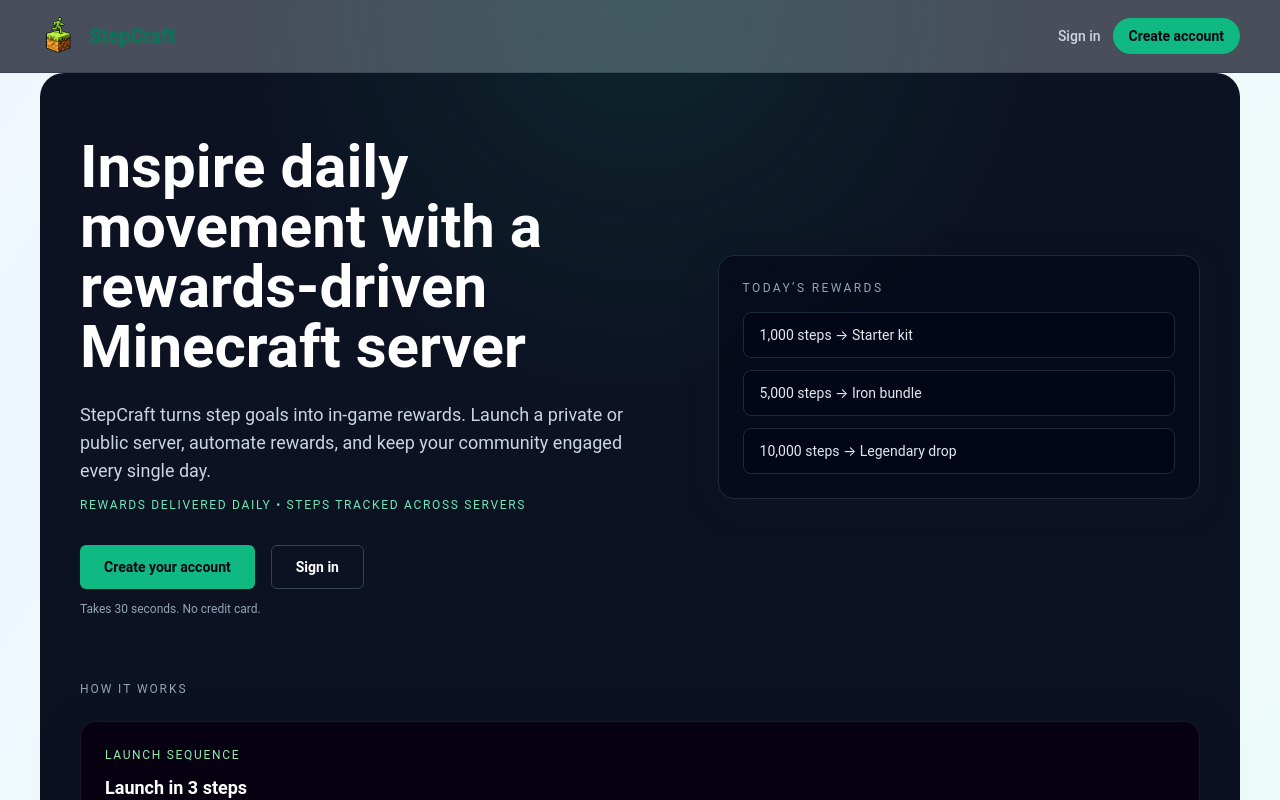
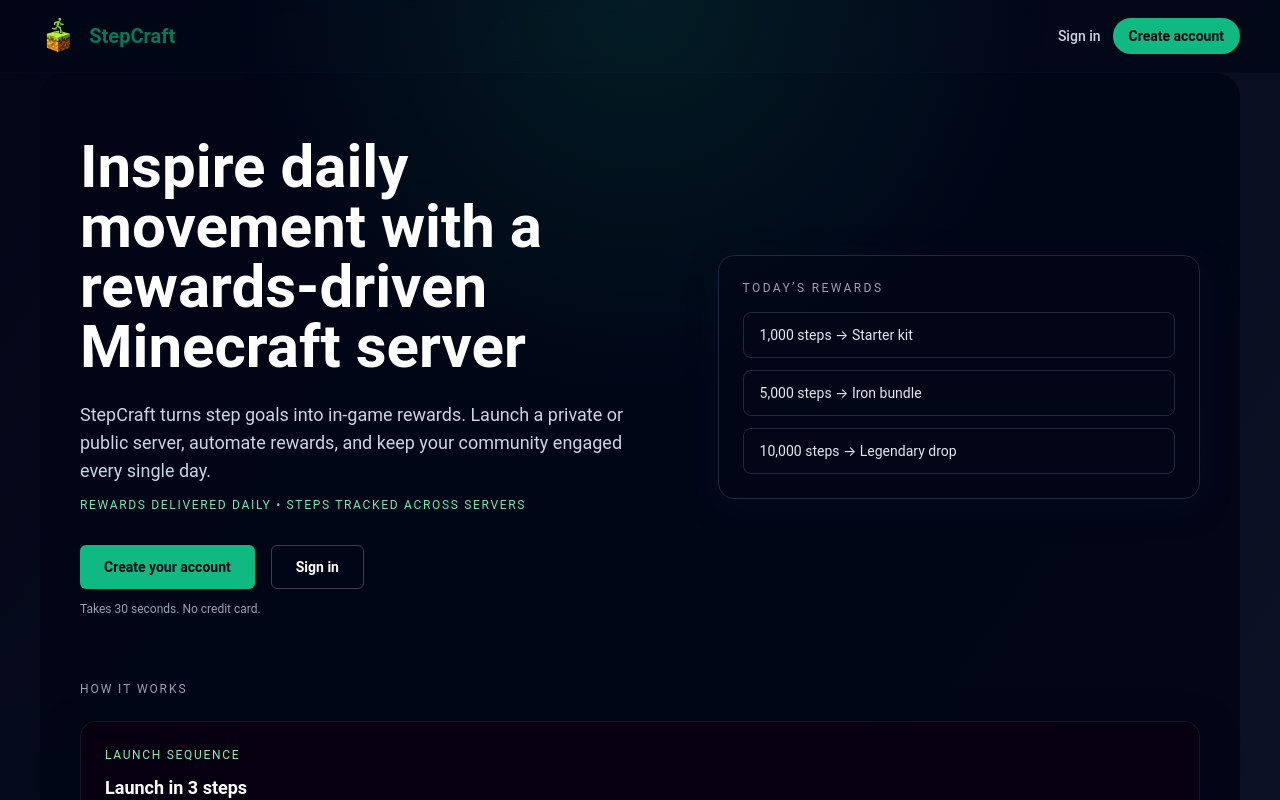
Before and after one commit to JaggerBean/FitCollector, a React (Vite) app in the folder Stepcraft_React/: page / in a window 1280 px wide. Shown: the top 800 px of the page. Built offline with nearby package versions, Linux system fonts and the light colour scheme; no server answers.

Commit message:
dark mode enforced

```diff
--- a/Stepcraft_React/src/components/Layout.tsx
+++ b/Stepcraft_React/src/components/Layout.tsx
@@ -6,7 +6,7 @@
   const { isAuthenticated, logout } = useAuthContext();
 
   return (
-    <div className="min-h-screen bg-gradient-to-br from-blue-50 to-emerald-50 dark:from-slate-950 dark:to-slate-900">
+    <div className="min-h-screen bg-gradient-to-br from-slate-950 to-slate-900">
       <header className="border-b border-slate-900/20 bg-slate-950/70 backdrop-blur">
         <div className="mx-auto flex h-16 w-full max-w-[1280px] items-center justify-between px-6 md:h-[72px] md:px-10">
         <div>
```
